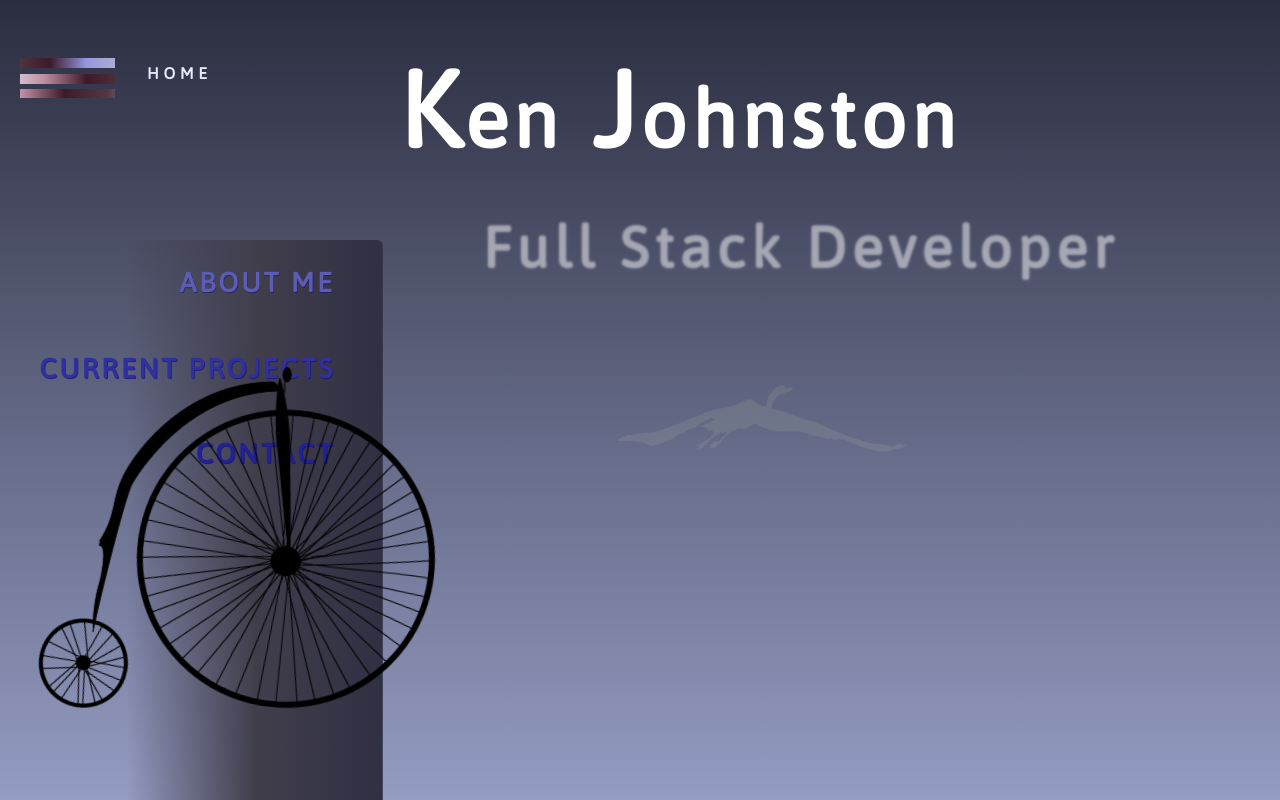
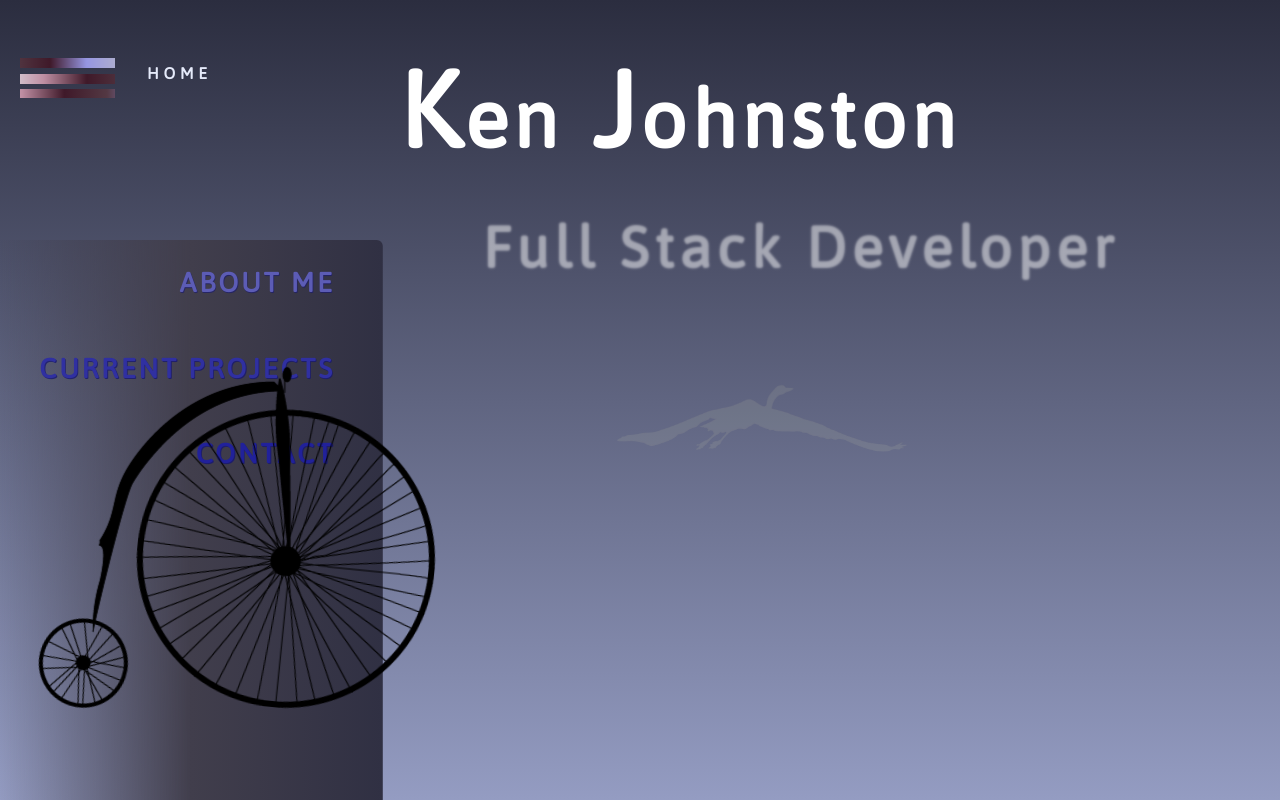
Before and after one commit to kfiddle/algorithm_poems_2023, a React (Create React App) app: page / in a window 1280 px wide. Shown: the top 800 px of the page. Built offline with nearby package versions, Linux system fonts and the light colour scheme; a web font is replaced by a local one.

Commit message:
sidebar looks better

```diff
--- a/src/components/sideBar/DeskSideBar.module.css
+++ b/src/components/sideBar/DeskSideBar.module.css
@@ -8,25 +8,27 @@
   height: 100vh;
   width: 30vw;
   text-align: end;
+  background: linear-gradient(to Right, transparent, rgb(65, 62, 76), rgb(48, 48, 67));
+  /* background-size: 200% auto; */
+  transform: translateX(2vw);
   animation: flare 1s cubic-bezier(0.19, 1, 0.45, 0.99);
-
-  background: linear-gradient(to Right, transparent, transparent, rgb(65, 62, 76), rgb(48, 48, 67));
-  transform: translateX(2vw);
   transition: 1s;
 }
 
+/* @keyframes shimmer {
+  to {
+    background-position: 200% center;
+  }
+} */
+
 @keyframes flare {
   0% {
-    background: linear-gradient(to Right, rgb(94, 92, 92), rgb(94, 92, 92), rgb(104, 96, 96), rgb(83, 80, 105));
+    background: linear-gradient(to Right, transparent, rgb(102, 97, 122), rgb(102, 102, 171));
     transform: translateX(-35vw);
   }
-  /* 5% {
-    background: linear-gradient(to Right, rgb(173, 169, 169), rgb(165, 163, 171), rgb(196, 191, 191), rgb(196, 191, 191), rgb(163, 153, 153), rgb(139, 134, 134));
-    transform: translateX(-20vw);
-  } */
 
   100% {
-    background: linear-gradient(to Right, transparent, transparent, rgb(65, 62, 76), rgb(48, 48, 67));
+    background: linear-gradient(to Right, transparent, rgb(65, 62, 76), rgb(48, 48, 67));
     transform: translateX(2vw);
   }
 }
```
